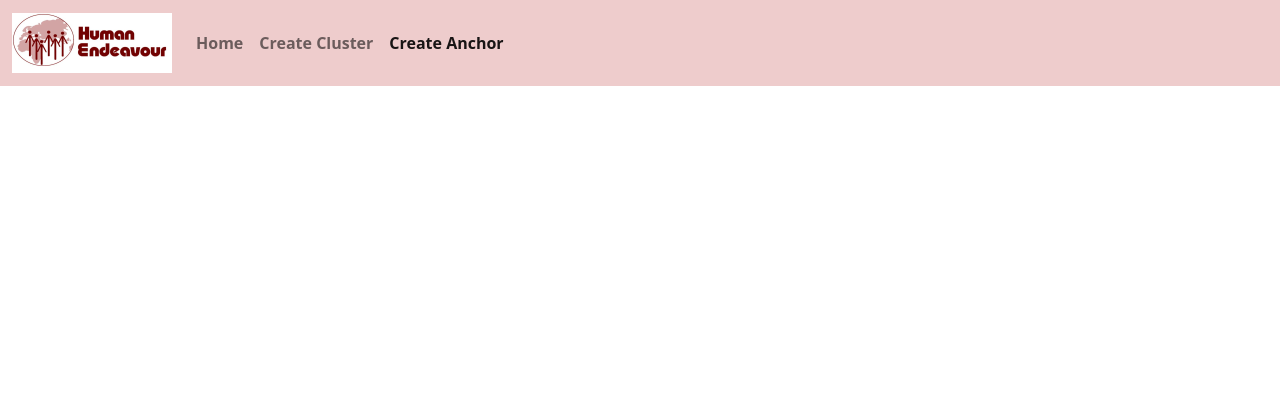
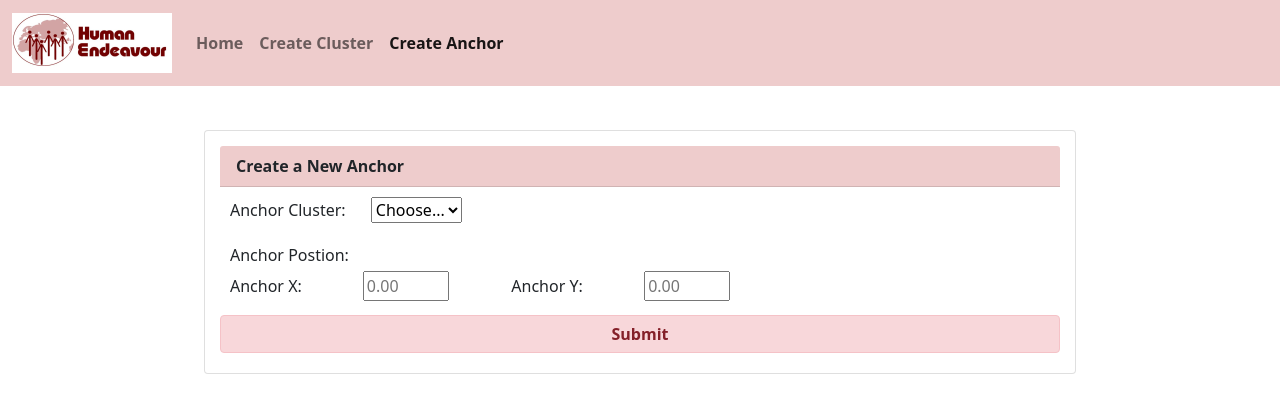
Before and after one commit to MohammedMAmir/IPS_UWB, a Flask app: page /createanchor in a window 1280 px wide. Shown: the top 413 px of the page. Run offline with Flask 3, Linux system fonts and the light colour scheme.

Commit message:
create an anchor page done

```diff
--- a/ips_app/server.py
+++ b/ips_app/server.py
@@ -246,7 +246,8 @@ def createcluster():
 
 @app.route('/createanchor', methods=['GET', 'POST'])
 def createanchor():
-   return render_template('createanchor.html', page="anchor")
+   clusters = ClusterModel.query.all()
+   return render_template('createanchor.html', clusters=clusters, page="anchor")
 '''
 s = socket.socket(socket.AF_INET, socket.SOCK_STREAM)
 # Create a socket object
--- a/ips_app/templates/createanchor.html
+++ b/ips_app/templates/createanchor.html
@@ -3,5 +3,76 @@
 {% block title %}Create an Anchor{% endblock %}
 
 {% block body %}
+<div class="main-content">
+    <div class="container section">
+        <form id="createcanchor">
+            <div class="card">
+                <div class="card-header">Create a New Anchor
+                </div>
+                <div class="form-group">
+                    <label for="cluster_id" class="col-sm-2">Anchor Cluster:</label>
+                    <select class="custom-select mr-sm-4" id="cluster_id" name="cluster_id">
+                        <option selected>Choose...</option>
+                        {% for cluster in clusters %}
+                        <option value={{cluster.cluster_id}}>{{cluster.cluster_id}}</option>
+                        {% endfor %}
+                    </select>
+                </div>
+                <div class="form-group">
+                    <label for="anch_x_y">Anchor Postion:</label>
+                    <div class="row">
+                        <div class="col-sm-4">
+                            <label for="anch_x" class="col-sm-6 col-form-label">Anchor X:  </label>
+                            <input type="number" id="anch_x" name="anch_x" placeholder="0.00" step="0.01"
+                            class="col-sm-4"></input>
+                        </div>
+                        <div class="col-sm-4">
+                            <label for="anch_y" class="col-sm-6 col-form-label">Anchor Y:  </label>
+                            <input type="number" id="anch_y" name="anch_y" placeholder="0.00" step="0.01"
+                            class="col-sm-4"></input>
+                        </div>
+                    </div>
+                </div>
+                <button type="submit" class="btn btn-outline-danger alert-danger"><b>Submit</b></button>
+            </div>
+        </form>
+    </div>
+</div>
+<script>
+    function handleSubmit(event) {
+        event.preventDefault();
 
+        const data = new FormData(event.target);
+
+        // Do a bit of work to convert the entries to a plain JS object
+        const value = Object.fromEntries(data.entries());
+
+        console.log(value);
+        var body = {cluster_id: value.cluster_id, anch_x: value.anch_x, anch_y: value.anch_y};
+        postRequest(body);
+    }
+
+    function postRequest(data){
+        $.ajax({
+             type: "POST",
+             url: "/api/anchors",
+             data: JSON.stringify(data),// now data come in this function
+             contentType: "application/json; charset=utf-8",
+             crossDomain: true,
+             dataType: "json",
+             success: function (data, status, jqXHR) {
+
+                 alert("success");// write success in " "
+             },
+
+             error: function (jqXHR, status) {
+                 // error handler
+                 console.log(jqXHR);
+                 alert('fail' + status.code);
+             }
+          });
+    }
+    const form = document.querySelector('form');
+    form.addEventListener('submit', handleSubmit);
+</script>
 {% endblock %}
```
Also changed, not shown: ips_app/instance/database.db.
